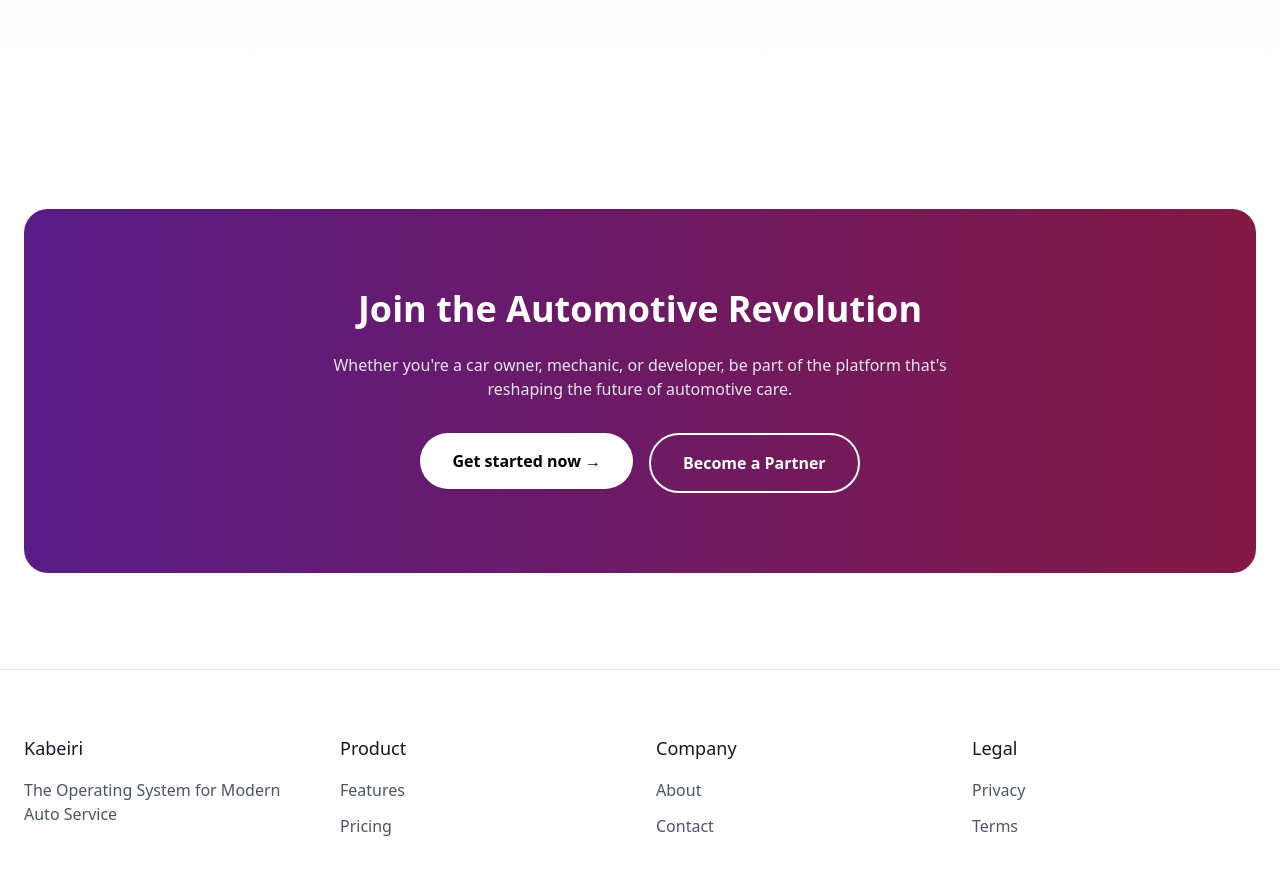
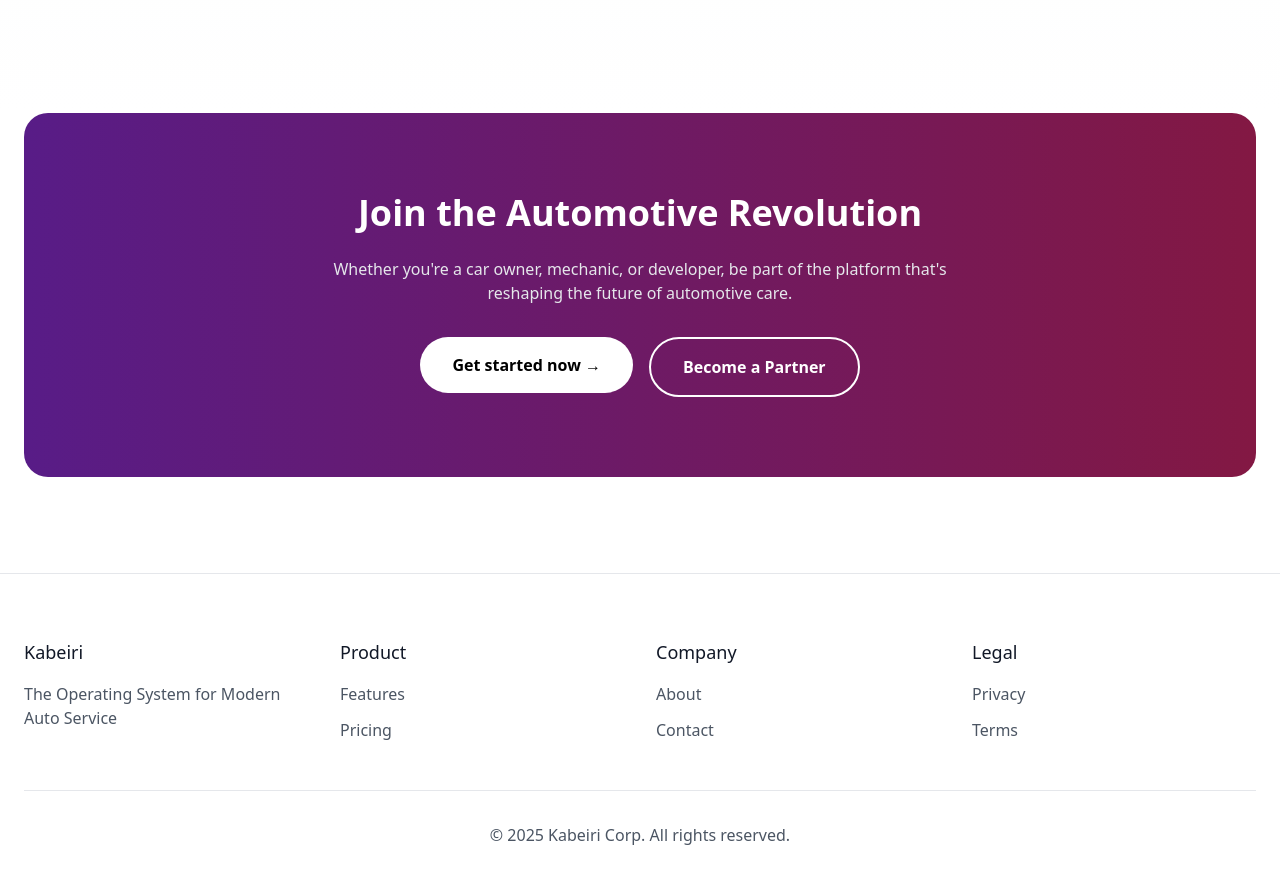
Before and after one commit to Kabeiri-Application/kabeiri-website, a Next.js app: page / in a window 1280 px wide. Shown: the part 1387-2270 px from the top of the page. Built offline with nearby package versions, Linux system fonts and the light colour scheme.

Commit message:
Move CTA to dedicated component

```diff
--- a/src/app/page.tsx
+++ b/src/app/page.tsx
@@ -1,6 +1,7 @@
 import Link from 'next/link';
 
 import { Button } from '@/components/Button';
+import { CTA } from '@/components/CTA';
 import { FeatureCard } from '@/components/FeatureCard';
 
 export default function Home() {
@@ -171,28 +172,7 @@ export default function Home() {
         </div>
       </section>
 
-      <section className='py-24'>
-        <div className='mx-auto max-w-7xl px-6'>
-          <div className='rounded-3xl bg-gradient-to-r from-purple-900 to-pink-900 p-20 text-center'>
-            <h2 className='mb-6 text-4xl font-bold text-white'>
-              Join the Automotive Revolution
-            </h2>
-            <p className='mx-auto mb-8 max-w-2xl text-gray-200'>
-              Whether you&apos;re a car owner, mechanic, or developer, be part
-              of the platform that&apos;s reshaping the future of automotive
-              care.
-            </p>
-            <div className='flex justify-center gap-4'>
-              <Link href='/login'>
-                <Button variant='primary-white'>Get started now →</Button>
-              </Link>
-              <Link href='mailto:partners@kabeiri.app'>
-                <Button variant='secondary-white'>Become a Partner</Button>
-              </Link>
-            </div>
-          </div>
-        </div>
-      </section>
+      <CTA className='mb-24' />
     </main>
   );
 }
--- /dev/null
+++ b/src/components/CTA.tsx
@@ -0,0 +1,28 @@
+import Link from 'next/link';
+
+import { Button } from '@/components/Button';
+import { cn } from '@/utils/cn';
+
+export function CTA({ className }: { className?: string }) {
+  return (
+    <section className={cn('mx-auto max-w-7xl px-6', className)}>
+      <div className='rounded-3xl bg-gradient-to-r from-purple-900 to-pink-900 p-20 text-center'>
+        <h2 className='mb-6 text-4xl font-bold text-white'>
+          Join the Automotive Revolution
+        </h2>
+        <p className='mx-auto mb-8 max-w-2xl text-gray-200'>
+          Whether you&apos;re a car owner, mechanic, or developer, be part of
+          the platform that&apos;s reshaping the future of automotive care.
+        </p>
+        <div className='flex flex-col justify-center gap-4 md:flex-row'>
+          <Link href='/login'>
+            <Button variant='primary-white'>Get started now →</Button>
+          </Link>
+          <Link href='mailto:partners@kabeiri.app'>
+            <Button variant='secondary-white'>Become a Partner</Button>
+          </Link>
+        </div>
+      </div>
+    </section>
+  );
+}
```
